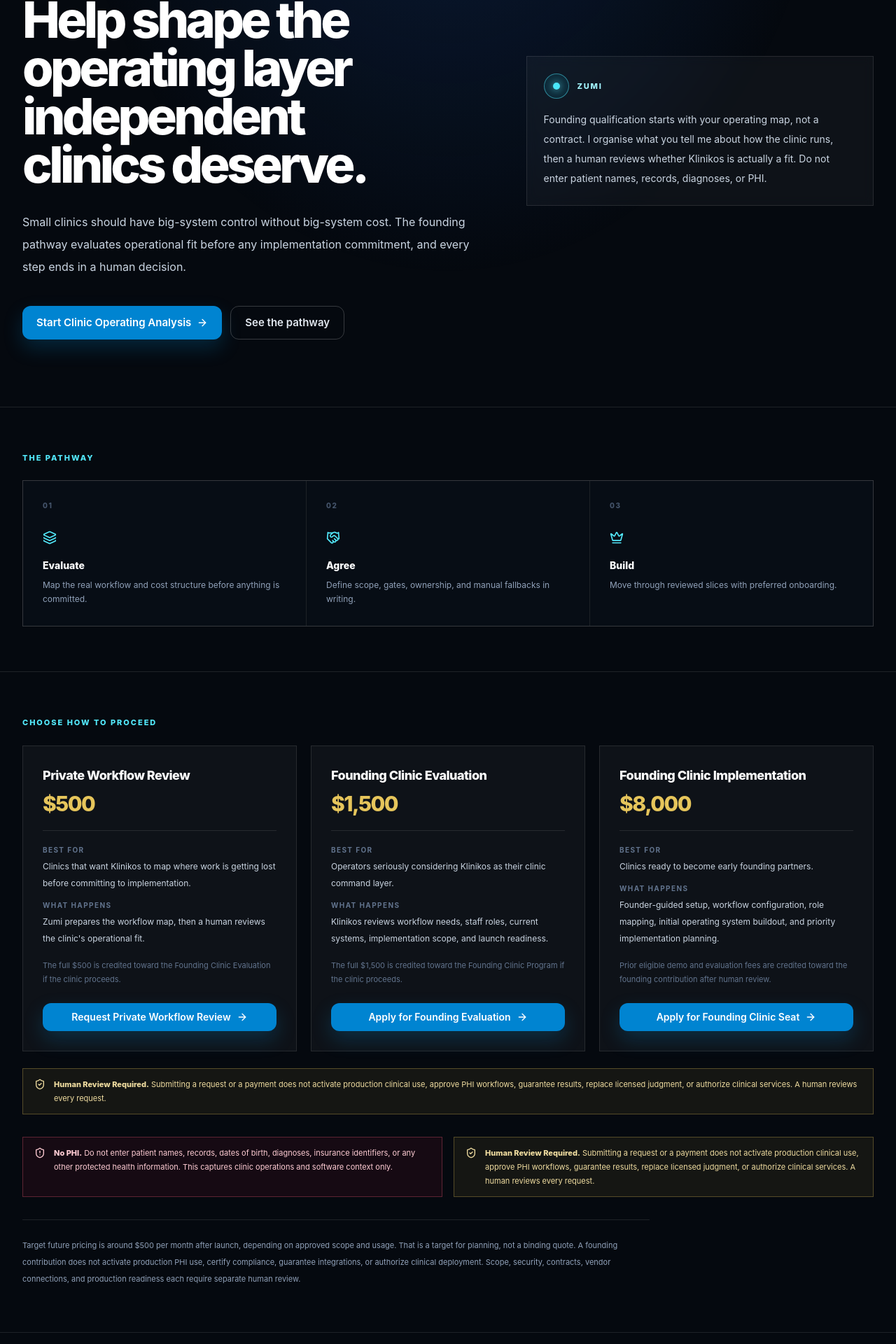
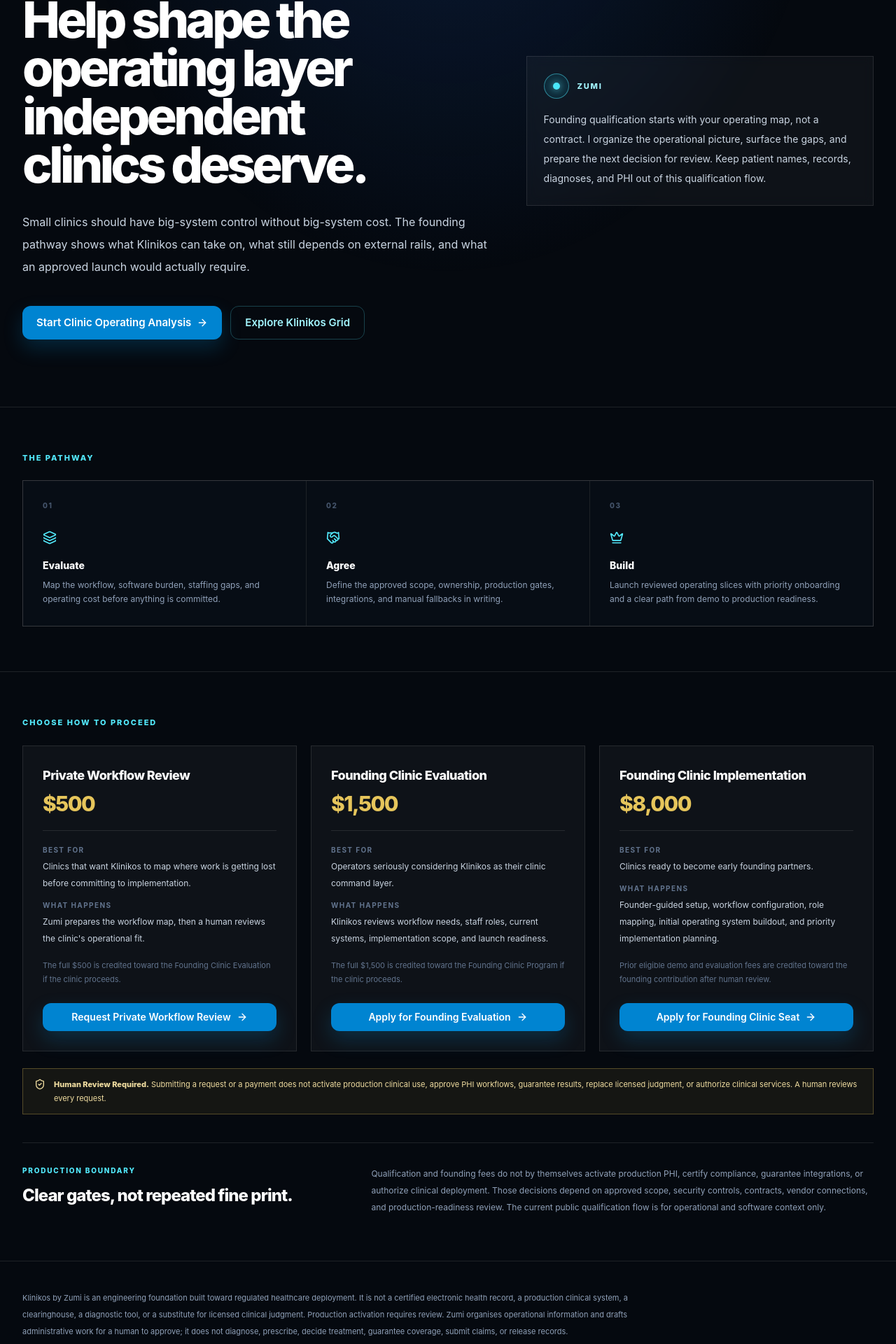
Before and after one commit to jcamacho611/Clinicos-by-Zumi, a Next.js app: page /founding-clinic in a window 1280 px wide. Shown: the part 287-2207 px from the top of the page at 70% size. Built offline with nearby package versions, Linux system fonts and the light colour scheme.

Commit message:
frontend: simplify founding clinic hierarchy and safety copy

```diff
--- a/src/app/founding-clinic/page.tsx
+++ b/src/app/founding-clinic/page.tsx
@@ -3,31 +3,21 @@ import { ArrowRight, Crown, Handshake, Layers3 } from "lucide-react";
 import { Button } from "@/components/ui/button";
 import { FoundingOfferCards } from "@/components/command/founding-offer-cards";
 import {
-  HumanReviewBanner,
   MissionPhaseProgress,
-  NoPHINotice,
   ZumiBriefingPanel,
   ZumiCommandShell,
 } from "@/components/command/zumi-command-shell";
 
-/**
- * Founding Clinic Qualification, under command law.
- *
- * The previous page put a full intake form directly on the marketing surface. The
- * qualification now runs through the Zumi operating analysis, and this page states
- * the pathway and the boundary rather than collecting fields inline.
- */
-
 export const metadata = {
   title: "Founding Clinic Qualification — Klinikos by Zumi",
   description:
-    "The founding pathway evaluates operational fit before any implementation commitment. Klinikos maps the real workflow first, and a human reviews every request.",
+    "The founding pathway evaluates operational fit before implementation. Klinikos maps the real workflow first, then scope and production gates are reviewed before launch.",
 };
 
 const pathway = [
-  { icon: Layers3, title: "Evaluate", body: "Map the real workflow and cost structure before anything is committed." },
-  { icon: Handshake, title: "Agree", body: "Define scope, gates, ownership, and manual fallbacks in writing." },
-  { icon: Crown, title: "Build", body: "Move through reviewed slices with preferred onboarding." },
+  { icon: Layers3, title: "Evaluate", body: "Map the workflow, software burden, staffing gaps, and operating cost before anything is committed." },
+  { icon: Handshake, title: "Agree", body: "Define the approved scope, ownership, production gates, integrations, and manual fallbacks in writing." },
+  { icon: Crown, title: "Build", body: "Launch reviewed operating slices with priority onboarding and a clear path from demo to production readiness." },
 ] as const;
 
 export default function FoundingClinicPage() {
@@ -38,29 +28,26 @@ export default function FoundingClinicPage() {
           <div>
             <MissionPhaseProgress current="offer" />
             <p className="mt-8 text-[11px] font-extrabold uppercase tracking-[.2em] text-[#e6c55b]">Founding Clinic Qualification</p>
-            <h1
-              className="mt-4 max-w-4xl text-balance text-5xl font-extrabold leading-[.96] tracking-[-.065em] text-white sm:text-6xl lg:text-7xl"
-              id="founding-heading"
-            >
+            <h1 className="mt-4 max-w-4xl text-balance text-5xl font-extrabold leading-[.96] tracking-[-.065em] text-white sm:text-6xl lg:text-7xl" id="founding-heading">
               Help shape the operating layer independent clinics deserve.
             </h1>
             <p className="mt-8 max-w-2xl text-base leading-8 text-slate-300">
-              Small clinics should have big-system control without big-system cost. The founding pathway evaluates operational fit
-              before any implementation commitment, and every step ends in a human decision.
+              Small clinics should have big-system control without big-system cost. The founding pathway shows what Klinikos can take on,
+              what still depends on external rails, and what an approved launch would actually require.
             </p>
             <div className="mt-10 flex flex-col gap-3 sm:flex-row">
               <Button asChild size="lg" variant="primary">
                 <Link href="/sales">Start Clinic Operating Analysis <ArrowRight aria-hidden="true" className="size-4" /></Link>
               </Button>
-              <Button asChild className="border border-white/20 bg-transparent text-slate-200 hover:text-white" size="lg" variant="secondary">
-                <Link href="#pathway">See the pathway</Link>
+              <Button asChild className="border border-cyan-300/25 bg-transparent text-cyan-200 hover:text-white" size="lg" variant="secondary">
+                <Link href="/grid/browse">Explore Klinikos Grid</Link>
               </Button>
             </div>
           </div>
 
           <ZumiBriefingPanel active>
-            Founding qualification starts with your operating map, not a contract. I organise what you tell me about how the clinic
-            runs, then a human reviews whether Klinikos is actually a fit. Do not enter patient names, records, diagnoses, or PHI.
+            Founding qualification starts with your operating map, not a contract. I organize the operational picture, surface the gaps,
+            and prepare the next decision for review. Keep patient names, records, diagnoses, and PHI out of this qualification flow.
           </ZumiBriefingPanel>
         </div>
       </section>
@@ -83,16 +70,10 @@ export default function FoundingClinicPage() {
 
       <section className="mx-auto max-w-[1500px] px-5 py-16 sm:px-8">
         <FoundingOfferCards ctaHref="/sales" />
-        <div className="mt-8 grid gap-4 lg:grid-cols-2">
-          <NoPHINotice />
-          <HumanReviewBanner />
+        <div className="mt-10 grid gap-5 border-t border-white/10 pt-8 lg:grid-cols-[.8fr_1.2fr] lg:items-start">
+          <div><p className="text-[10px] font-extrabold uppercase tracking-[.18em] text-cyan-300">Production boundary</p><h2 className="mt-3 text-2xl font-extrabold tracking-[-.04em] text-white">Clear gates, not repeated fine print.</h2></div>
+          <p className="text-[12px] leading-6 text-slate-400">Qualification and founding fees do not by themselves activate production PHI, certify compliance, guarantee integrations, or authorize clinical deployment. Those decisions depend on approved scope, security controls, contracts, vendor connections, and production-readiness review. The current public qualification flow is for operational and software context only.</p>
         </div>
-        <p className="mt-8 max-w-4xl border-t border-white/10 pt-6 text-[11px] leading-6 text-slate-400">
-          Target future pricing is around $500 per month after launch, depending on approved scope and usage. That is a target for
-          planning, not a binding quote. A founding contribution does not activate production PHI use, certify compliance, guarantee
-          integrations, or authorize clinical deployment. Scope, security, contracts, vendor connections, and production readiness each
-          require separate human review.
-        </p>
       </section>
     </ZumiCommandShell>
   );
```
